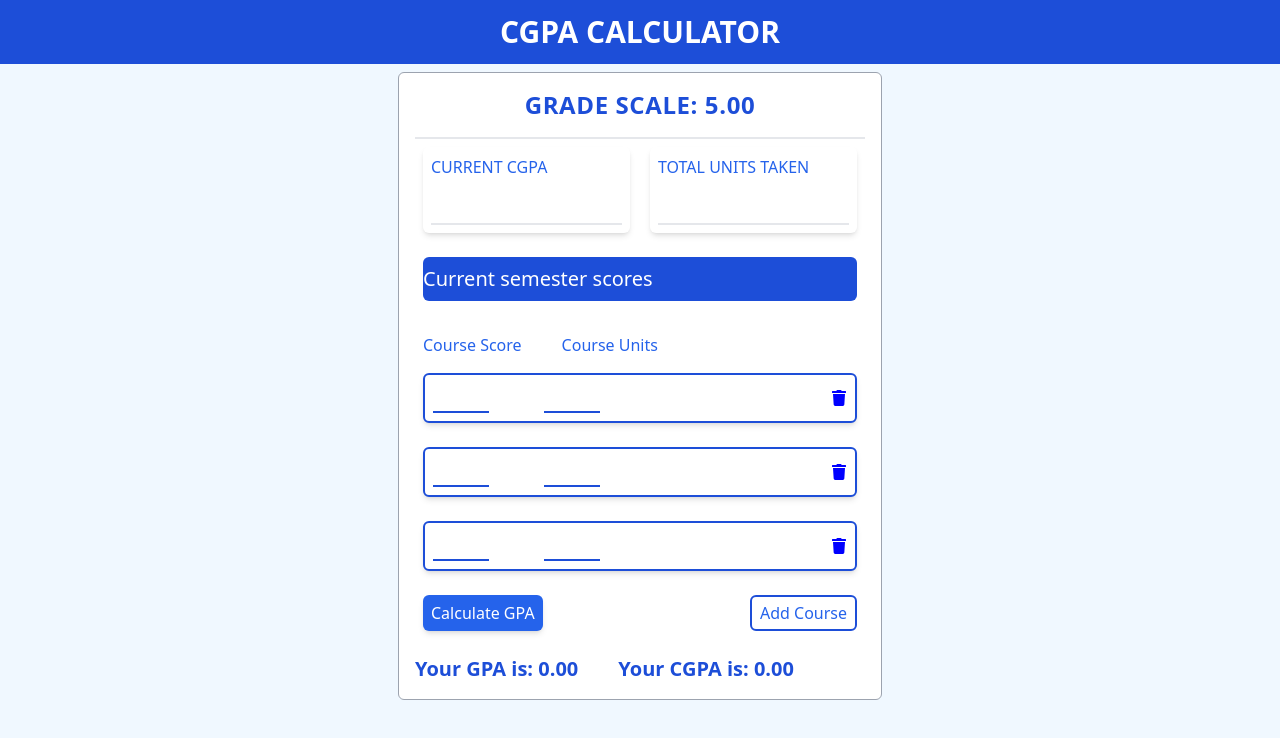
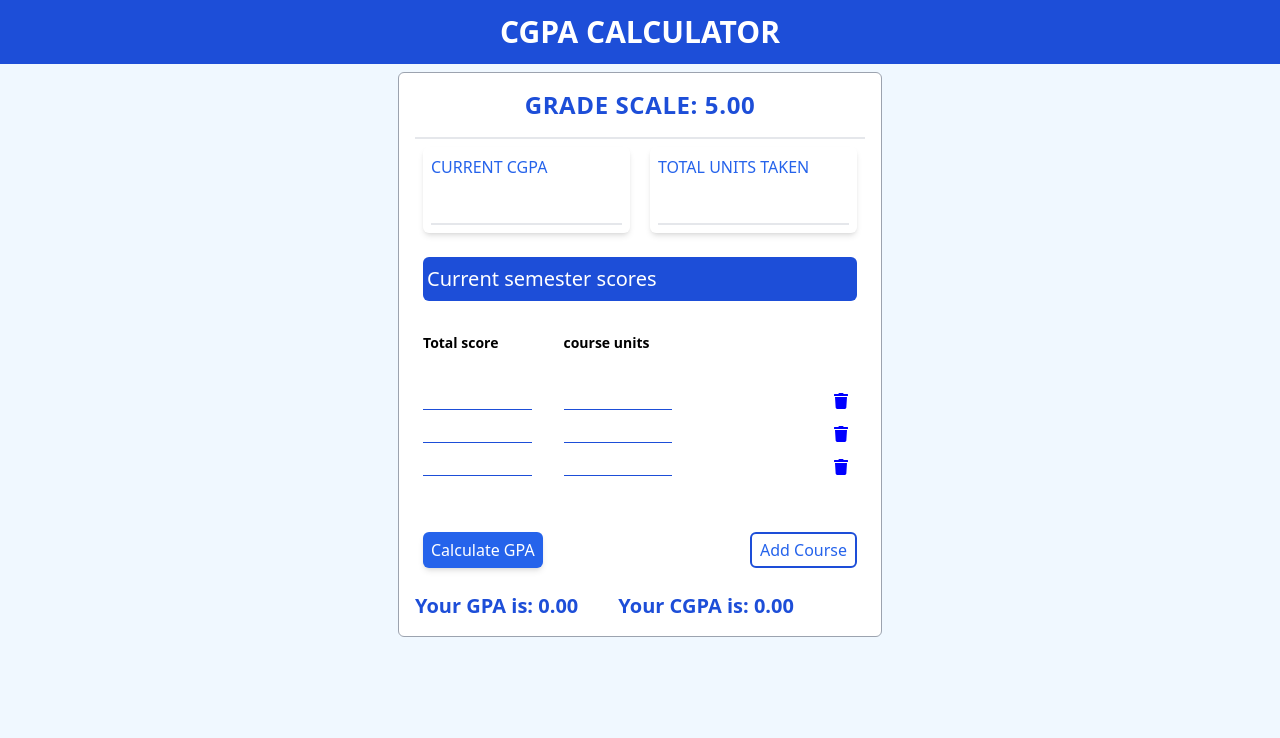
Before and after one commit to cent-kanayo/cgpacalculator, a Next.js app: page / in a window 1280 px wide. Shown: the top 738 px of the page. Built offline with nearby package versions, Linux system fonts and the light colour scheme.

Commit message:
Fix: refactoring the input ui

```diff
--- a/app/Hero.tsx
+++ b/app/Hero.tsx
@@ -100,7 +100,7 @@ const Hero = () => {
     setShowGrade(true);
   };
   return (
-    <main className="w-full p-2 md:max-w-[500px] mx-auto">
+    <main className="w-full relative  p-2 md:w-[500px] mx-auto">
       <div className=" border border-gray-400 bg-white p-4 rounded-md ">
         <div className="border-b-2 border-gray-200">
           <h1 className="text-2xl text-center text-blue-700 font-semibold mb-4 tracking-wide uppercase">
@@ -127,45 +127,42 @@ const Hero = () => {
                 />
               </div>
             </div>
-            <div className="bg-blue-700 text-white  py-2 text-xl rounded-md mb-8 ">
+            <div className="bg-blue-700 text-white px-1  py-2 text-xl rounded-md mb-8 ">
               <h3>Current semester scores</h3>
             </div>
 
-            <div className="flex gap-10 text-blue-600 mb-4">
-              <h3>Course Score</h3>
-              <h3>Course Units</h3>
-              {showGrade && <h3>Grade</h3>}
+            <div className="mb-8 flex gap-8">
+              <p className="w-1/4 text-sm font-semibold">Total score</p>
+              <p className="w-1/4 text-sm font-semibold">course units</p>
+              {showGrade && <p className="text-sm font-semibold">Grade</p>}
             </div>
-            {grades.map((score, index) => {
+            <div className="flex flex-col mb-12">
+              {grades.map((grade) => {
                 return (
-                <div
-                  key={index}
-                  className="mb-6 flex items-center justify-between gap-12 bg-white border-2 border-blue-700  rounded-md shadow-md p-2"
-                >
+                  <div key={grade.id} className="flex gap-8 relative">
                     <input
-                    type="number"
-                    onChange={(e) => (score.score = +e.target.value)}
-                    className="w-14 bg-inherit border-b-2 border-blue-700 focus:outline-none text-blue-600 text-xl"
+                      type="text"
+                      onChange={(e) => (grade.score = +e.target.value)}
+                      className="w-1/4 outline-none border-b border-blue-700 border-1 mb-2"
                     />
                     <input
-                    type="number"
-                    onChange={(e) => (score.units = +e.target.value)}
-                    required
-                    className="w-14 bg-inherit border-b-2 border-blue-700  md:mr-10 focus:outline-none text-blue-600 text-xl"
+                      type="text"
+                      onChange={(e) => (grade.units = +e.target.value)}
+                      className="w-1/4 outline-none border-b border-blue-700 border-1 mb-2"
                     />
-
-                  <p className="mr-20 text-blue-600 ">{score.value}</p>
+                    {showGrade && <p className="mb-2">{grade.value}</p>}
                     <button
                       onClick={() =>
-                      setGrades(grades.filter((gd) => gd.id !== score.id))
+                        setGrades(grades.filter((prev) => prev.id !== grade.id))
                       }
-                    className="justify-self-end bg-"
+                      className="absolute right-2 top-2"
                     >
                       <FaTrash fill="blue" />
                     </button>
                   </div>
                 );
               })}
+            </div>
             <div className="flex justify-between mb-4">
               <button
                 type="submit"
```
Lines whose indentation alone changed are shown as unchanged.
